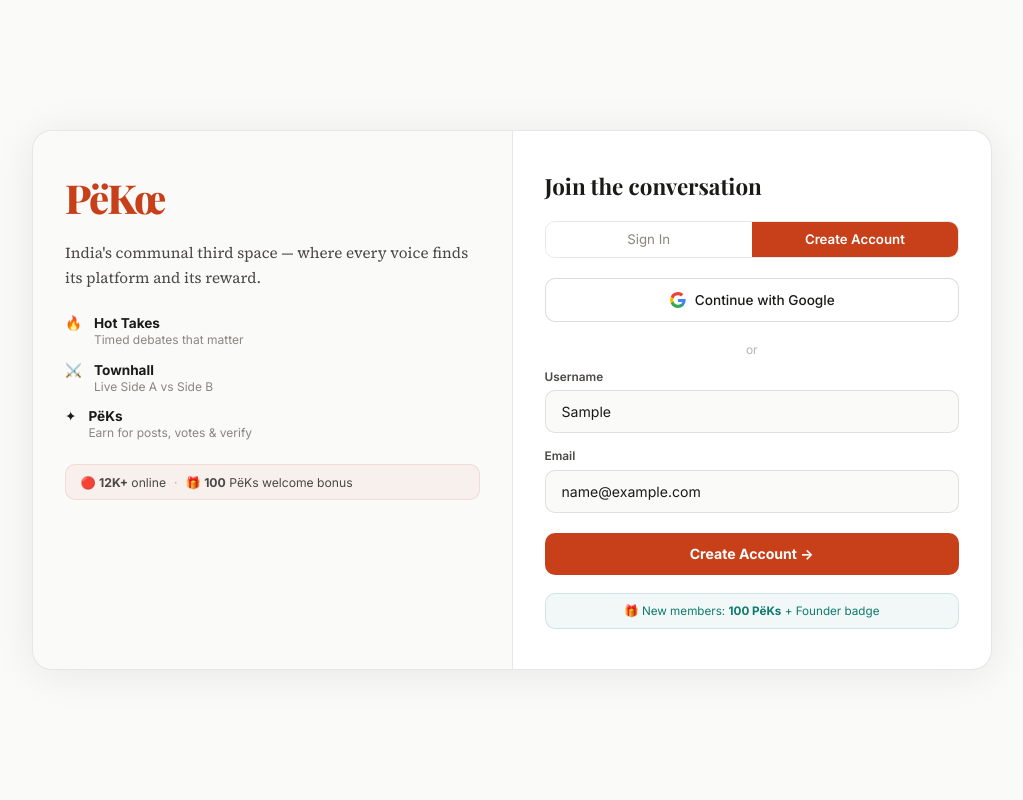
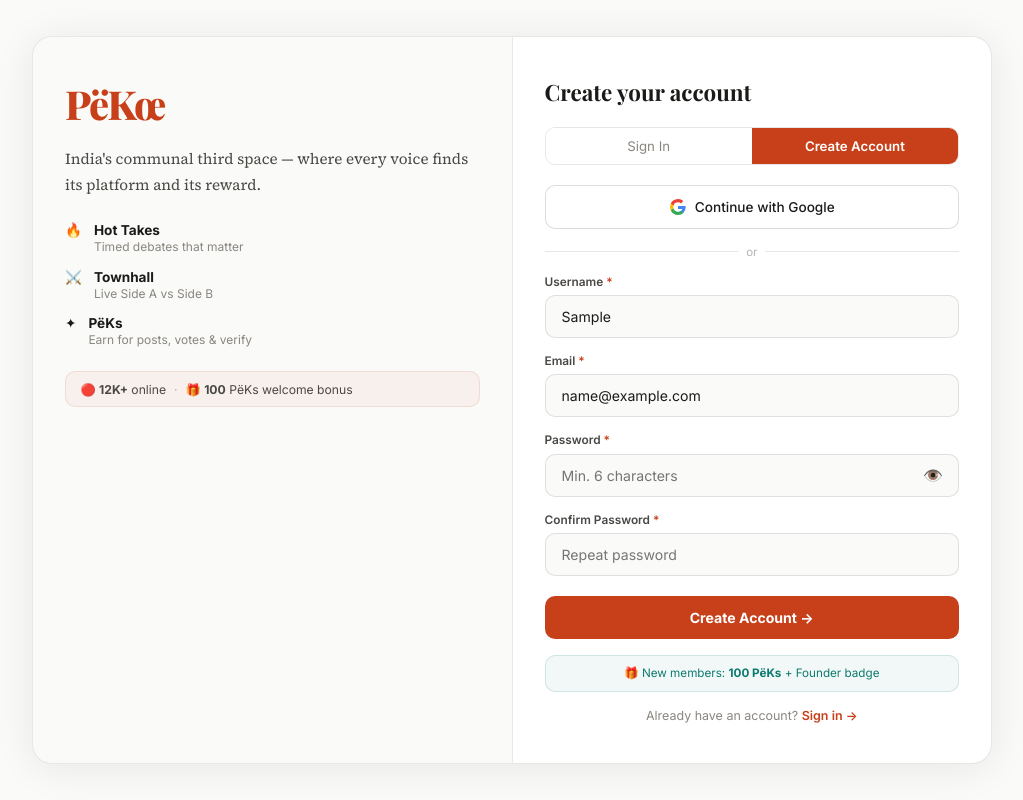
Before and after one commit to bhoomimiglani/pekoe1, a React (Create React App) app: page / in a window 1280 px wide. Both pictures are taken after typing "Sample", "name@example.com" into the empty fields and a click on the button "Create Account". Shown: the whole page, without its empty margins (128-1151 px from the left). Built offline with nearby package versions, Linux system fonts and the light colour scheme; no server answers.

Commit message:
feat: proper login/signup forms with email+password, validation, error messages, show/hide password

```diff
--- a/src/components/Auth/Login.jsx
+++ b/src/components/Auth/Login.jsx
@@ -7,11 +7,15 @@
   const [tab, setTab] = useState('login');
   const [username, setUsername] = useState('');
   const [email, setEmail] = useState('');
+  const [password, setPassword] = useState('');
+  const [confirmPassword, setConfirmPassword] = useState('');
+  const [error, setError] = useState('');
   const [loading, setLoading] = useState(false);
   const [googleLoading, setGoogleLoading] = useState(false);
+  const [showPassword, setShowPassword] = useState(false);
   const { login, setUser, setToken } = useApp();
 
-  // Handle Google OAuth callback — Supabase redirects back here after Google login
+  // Handle Google OAuth callback
   useEffect(() => {
     const handleOAuthCallback = async () => {
       if (!supabase) return;
@@ -19,14 +23,11 @@
       if (session && session.user) {
         const googleUser = session.user;
         const rawName = googleUser.user_metadata?.full_name || googleUser.email || '';
-        // Convert to valid username: letters/numbers/underscore, 2-24 chars
         const suggestedUsername = rawName
           .replace(/[^a-zA-Z0-9_]/g, '_')
           .replace(/_+/g, '_')
           .replace(/^_|_$/g, '')
           .slice(0, 24) || 'user';
-
-        // Log in or register via our backend using Google identity
         try {
           const res = await api.post('/api/auth/google-login', {
             googleId: googleUser.id,
@@ -45,65 +46,64 @@
         }
       }
     };
-
     handleOAuthCallback();
-
     if (!supabase) return;
-    const { data: { subscription } } = supabase.auth.onAuthStateChange(
-      async (event, session) => {
-        if (event === 'SIGNED_IN' && session) {
-          handleOAuthCallback();
-        }
-      }
-    );
+    const { data: { subscription } } = supabase.auth.onAuthStateChange(async (event, session) => {
+      if (event === 'SIGNED_IN' && session) handleOAuthCallback();
+    });
     return () => subscription.unsubscribe();
   // eslint-disable-next-line react-hooks/exhaustive-deps
   }, []);
 
   const handleGoogleLogin = async () => {
-    if (!supabase) {
-      alert('Google login is not configured yet. Please use username login.');
-      return;
-    }
+    if (!supabase) { setError('Google login not configured. Use username login.'); return; }
     setGoogleLoading(true);
     const { error: oauthError } = await supabase.auth.signInWithOAuth({
       provider: 'google',
-      options: {
-        redirectTo: 'https://pekoe1.vercel.app',
-      },
+      options: { redirectTo: 'https://pekoe1.vercel.app' },
     });
-    if (oauthError) {
-      alert('Google login failed: ' + oauthError.message);
-      setGoogleLoading(false);
-    }
-    // If no error, browser redirects to Google — no further action needed
+    if (oauthError) { setError(oauthError.message); setGoogleLoading(false); }
   };
 
-  const handleSubmit = async (e) => {
+  const handleLogin = async (e) => {
     e.preventDefault();
-    if (!username || username.length < 2) {
-      alert('Username must be at least 2 characters');
-      return;
-    }
+    setError('');
+    if (!username.trim()) { setError('Username is required'); return; }
     if (!/^[a-zA-Z0-9_]{2,24}$/.test(username)) {
-      alert('Username: 2-24 characters, letters/numbers/underscore only');
+      setError('Username: 2-24 characters, letters/numbers/underscore only');
       return;
     }
     setLoading(true);
     const result = await login(username, email);
     setLoading(false);
-    if (!result.success) alert('Login failed. Please try again.');
+    if (!result?.success) setError('Login failed. Check your username and try again.');
+  };
+
+  const handleSignup = async (e) => {
+    e.preventDefault();
+    setError('');
+    if (!username.trim()) { setError('Username is required'); return; }
+    if (!/^[a-zA-Z0-9_]{2,24}$/.test(username)) {
+      setError('Username: 2-24 characters, letters/numbers/underscore only');
+      return;
+    }
+    if (!email.trim()) { setError('Email is required for signup'); return; }
+    if (!/^[^\s@]+@[^\s@]+\.[^\s@]+$/.test(email)) { setError('Enter a valid email address'); return; }
+    if (password.length < 6) { setError('Password must be at least 6 characters'); return; }
+    if (password !== confirmPassword) { setError('Passwords do not match'); return; }
+    setLoading(true);
+    const result = await login(username, email);
+    setLoading(false);
+    if (!result?.success) setError('Signup failed. Username may already be taken.');
   };
 
   return (
     <div style={s.page}>
       <div style={s.card}>
-        {/* Left — brand */}
+        {/* Left panel */}
         <div style={s.left}>
           <div style={s.logo}>PëKœ</div>
-          <p style={s.tagline}>
-            India's communal third space — where every voice finds its platform and its reward.
-          </p>
+          <p style={s.tagline}>India's communal third space — where every voice finds its platform and its reward.</p>
           <div style={s.features}>
             <div style={s.feat}><span>🔥</span><div><strong>Hot Takes</strong><br /><span style={s.featSub}>Timed debates that matter</span></div></div>
             <div style={s.feat}><span>⚔️</span><div><strong>Townhall</strong><br /><span style={s.featSub}>Live Side A vs Side B</span></div></div>
@@ -116,17 +116,19 @@
           </div>
         </div>
 
-        {/* Right — form */}
+        {/* Right panel */}
         <div style={s.right}>
-          <h2 style={s.formTitle}>Join the conversation</h2>
+          <h2 style={s.formTitle}>
+            {tab === 'login' ? 'Welcome back' : 'Create your account'}
+          </h2>
 
           {/* Tabs */}
           <div style={s.tabs}>
-            <button style={s.tab(tab === 'login')} onClick={() => setTab('login')}>Sign In</button>
-            <button style={s.tab(tab === 'signup')} onClick={() => setTab('signup')}>Create Account</button>
+            <button style={s.tab(tab === 'login')} onClick={() => { setTab('login'); setError(''); }}>Sign In</button>
+            <button style={s.tab(tab === 'signup')} onClick={() => { setTab('signup'); setError(''); }}>Create Account</button>
           </div>
 
-          {/* Google Auth */}
+          {/* Google */}
           <button style={s.googleBtn} onClick={handleGoogleLogin} disabled={googleLoading}>
             <svg width="18" height="18" viewBox="0 0 18 18" style={{ marginRight: 8 }}>
               <path fill="#4285F4" d="M16.51 8H8.98v3h4.3c-.18 1-.74 1.48-1.6 2.04v2.01h2.6a7.8 7.8 0 0 0 2.38-5.88c0-.57-.05-.66-.15-1.18z"/>
@@ -134,33 +136,81 @@
               <path fill="#FBBC05" d="M4.5 10.52a4.8 4.8 0 0 1 0-3.04V5.41H1.83a8 8 0 0 0 0 7.18l2.67-2.07z"/>
               <path fill="#EA4335" d="M8.98 4.18c1.17 0 2.23.4 3.06 1.2l2.3-2.3A8 8 0 0 0 1.83 5.4L4.5 7.49a4.77 4.77 0 0 1 4.48-3.3z"/>
             </svg>
-            {googleLoading ? 'Redirecting to Google…' : 'Continue with Google'}
+            {googleLoading ? 'Redirecting…' : 'Continue with Google'}
           </button>
 
-          <div style={s.divider}><span style={s.dividerText}>or</span></div>
+          <div style={s.divider}>
+            <div style={s.dividerLine} />
+            <span style={s.dividerText}>or</span>
+            <div style={s.dividerLine} />
+          </div>
 
-          <form onSubmit={handleSubmit}>
+          {/* Error */}
+          {error && <div style={s.errorBox}>{error}</div>}
+
+          {/* LOGIN FORM */}
+          {tab === 'login' && (
+            <form onSubmit={handleLogin}>
               <label style={s.label}>Username</label>
               <input
-              type="text" placeholder="e.g. priya_blr"
-              value={username} onChange={e => setUsername(e.target.value)}
-              style={s.input} maxLength="24" required
+                type="text" placeholder="e.g. priya_blr" value={username}
+                onChange={e => setUsername(e.target.value)} style={s.input} maxLength="24" required
               />
-            <label style={s.label}>
-              Email {tab === 'login' && <span style={s.opt}>(optional)</span>}
-            </label>
+              <label style={s.label}>Email <span style={s.opt}>(optional)</span></label>
               <input
-              type="email" placeholder="you@email.com"
-              value={email} onChange={e => setEmail(e.target.value)}
-              style={s.input}
-              required={tab === 'signup'}
+                type="email" placeholder="you@email.com" value={email}
+                onChange={e => setEmail(e.target.value)} style={s.input}
               />
               <button type="submit" style={s.submitBtn} disabled={loading}>
-              {loading ? 'Signing in…' : tab === 'signup' ? 'Create Account →' : 'Enter PëKœ →'}
+                {loading ? 'Signing in…' : 'Sign In →'}
               </button>
             </form>
+          )}
+
+          {/* SIGNUP FORM */}
+          {tab === 'signup' && (
+            <form onSubmit={handleSignup}>
+              <label style={s.label}>Username <span style={s.req}>*</span></label>
+              <input
+                type="text" placeholder="e.g. priya_blr" value={username}
+                onChange={e => setUsername(e.target.value)} style={s.input} maxLength="24" required
+              />
+              <label style={s.label}>Email <span style={s.req}>*</span></label>
+              <input
+                type="email" placeholder="you@email.com" value={email}
+                onChange={e => setEmail(e.target.value)} style={s.input} required
+              />
+              <label style={s.label}>Password <span style={s.req}>*</span></label>
+              <div style={{ position: 'relative', marginBottom: '1rem' }}>
+                <input
+                  type={showPassword ? 'text' : 'password'}
+                  placeholder="Min. 6 characters" value={password}
+                  onChange={e => setPassword(e.target.value)}
+                  style={{ ...s.input, marginBottom: 0 }} required
+                />
+                <button type="button" onClick={() => setShowPassword(!showPassword)} style={s.eyeBtn}>
+                  {showPassword ? '🙈' : '👁️'}
+                </button>
+              </div>
+              <label style={s.label}>Confirm Password <span style={s.req}>*</span></label>
+              <input
+                type="password" placeholder="Repeat password" value={confirmPassword}
+                onChange={e => setConfirmPassword(e.target.value)} style={s.input} required
+              />
+              <button type="submit" style={s.submitBtn} disabled={loading}>
+                {loading ? 'Creating account…' : 'Create Account →'}
+              </button>
+            </form>
+          )}
 
           <p style={s.bonus}>🎁 New members: <strong>100 PëKs</strong> + Founder badge</p>
+
+          <p style={s.switchText}>
+            {tab === 'login'
+              ? <>No account? <button style={s.switchBtn} onClick={() => { setTab('signup'); setError(''); }}>Create one →</button></>
+              : <>Already have an account? <button style={s.switchBtn} onClick={() => { setTab('login'); setError(''); }}>Sign in →</button></>
+            }
+          </p>
         </div>
       </div>
     </div>
@@ -168,83 +218,33 @@
 };
 
 const s = {
-  page: {
-    minHeight: '100vh', background: '#FAFAF8',
-    display: 'flex', alignItems: 'center', justifyContent: 'center', padding: '1.5rem',
-  },
-  card: {
-    background: '#fff', border: '1px solid rgba(26,26,24,0.1)',
-    borderRadius: 20, display: 'flex', flexDirection: 'row', flexWrap: 'wrap',
-    maxWidth: 960, width: '100%',
-    boxShadow: '0 4px 40px rgba(0,0,0,0.08)',
-  },
-  left: {
-    flex: 1, padding: '2.5rem 2rem', minWidth: 260,
-    background: '#FAFAF8', borderRadius: '20px 0 0 20px',
-    borderRight: '1px solid rgba(26,26,24,0.08)',
-  },
-  logo: {
-    fontFamily: "'Playfair Display', Georgia, serif",
-    fontSize: '2.5rem', fontWeight: 800, color: '#C8401A',
-    letterSpacing: '-0.04em', marginBottom: '1rem',
-  },
-  tagline: {
-    fontFamily: "'Source Serif 4', Georgia, serif",
-    fontSize: '0.95rem', color: '#4A4845', lineHeight: 1.7, marginBottom: '1.5rem',
-  },
+  page: { minHeight: '100vh', background: '#FAFAF8', display: 'flex', alignItems: 'center', justifyContent: 'center', padding: '1.5rem' },
+  card: { background: '#fff', border: '1px solid rgba(26,26,24,0.1)', borderRadius: 20, display: 'flex', flexDirection: 'row', flexWrap: 'wrap', maxWidth: 960, width: '100%', boxShadow: '0 4px 40px rgba(0,0,0,0.08)' },
+  left: { flex: 1, padding: '2.5rem 2rem', minWidth: 260, background: '#FAFAF8', borderRadius: '20px 0 0 20px', borderRight: '1px solid rgba(26,26,24,0.08)' },
+  logo: { fontFamily: "'Playfair Display', Georgia, serif", fontSize: '2.5rem', fontWeight: 800, color: '#C8401A', letterSpacing: '-0.04em', marginBottom: '1rem' },
+  tagline: { fontFamily: "'Source Serif 4', Georgia, serif", fontSize: '0.95rem', color: '#4A4845', lineHeight: 1.7, marginBottom: '1.5rem' },
   features: { display: 'flex', flexDirection: 'column', gap: '0.9rem', marginBottom: '1.5rem' },
   feat: { display: 'flex', gap: '0.75rem', alignItems: 'flex-start', fontSize: '0.85rem', fontWeight: 500 },
   featSub: { fontSize: '0.75rem', color: '#8A8680', fontWeight: 400 },
-  trust: {
-    display: 'flex', alignItems: 'center', gap: '0.5rem',
-    padding: '0.6rem 0.9rem', borderRadius: 10,
-    background: 'rgba(200,64,26,0.05)', border: '1px solid rgba(200,64,26,0.12)',
-    fontSize: '0.76rem', color: '#4A4845',
-  },
+  trust: { display: 'flex', alignItems: 'center', gap: '0.5rem', padding: '0.6rem 0.9rem', borderRadius: 10, background: 'rgba(200,64,26,0.05)', border: '1px solid rgba(200,64,26,0.12)', fontSize: '0.76rem', color: '#4A4845' },
   right: { flex: 1, padding: '2.5rem 2rem', minWidth: 280 },
-  formTitle: {
-    fontFamily: "'Playfair Display', Georgia, serif",
-    fontSize: '1.4rem', fontWeight: 700, marginBottom: '1.25rem', color: '#1A1A18',
-  },
-  tabs: { display: 'flex', gap: 0, marginBottom: '1.25rem', border: '1px solid rgba(26,26,24,0.1)', borderRadius: 10, overflow: 'hidden' },
-  tab: (active) => ({
-    flex: 1, padding: '0.6rem', border: 'none', cursor: 'pointer',
-    background: active ? '#C8401A' : '#fff',
-    color: active ? '#fff' : '#8A8680',
-    fontWeight: active ? 600 : 400, fontSize: '0.83rem', transition: 'all 0.15s',
-  }),
-  googleBtn: {
-    width: '100%', padding: '0.75rem', borderRadius: 10,
-    border: '1px solid rgba(26,26,24,0.15)', background: '#fff',
-    color: '#1A1A18', fontSize: '0.85rem', fontWeight: 500,
-    display: 'flex', alignItems: 'center', justifyContent: 'center',
-    cursor: 'pointer', marginBottom: '1rem', transition: 'background 0.15s',
-  },
-  divider: { position: 'relative', textAlign: 'center', margin: '0.75rem 0' },
-  dividerText: {
-    background: '#fff', padding: '0 0.75rem',
-    fontSize: '0.75rem', color: '#B8B4AE',
-    position: 'relative', zIndex: 1,
-  },
+  formTitle: { fontFamily: "'Playfair Display', Georgia, serif", fontSize: '1.4rem', fontWeight: 700, marginBottom: '1.25rem', color: '#1A1A18' },
+  tabs: { display: 'flex', marginBottom: '1.25rem', border: '1px solid rgba(26,26,24,0.1)', borderRadius: 10, overflow: 'hidden' },
+  tab: (active) => ({ flex: 1, padding: '0.6rem', border: 'none', cursor: 'pointer', background: active ? '#C8401A' : '#fff', color: active ? '#fff' : '#8A8680', fontWeight: active ? 600 : 400, fontSize: '0.83rem', transition: 'all 0.15s' }),
+  googleBtn: { width: '100%', padding: '0.75rem', borderRadius: 10, border: '1px solid rgba(26,26,24,0.15)', background: '#fff', color: '#1A1A18', fontSize: '0.85rem', fontWeight: 500, display: 'flex', alignItems: 'center', justifyContent: 'center', cursor: 'pointer', marginBottom: '1rem' },
+  divider: { display: 'flex', alignItems: 'center', gap: '0.5rem', margin: '0.5rem 0 1rem' },
+  dividerLine: { flex: 1, height: 1, background: 'rgba(26,26,24,0.1)' },
+  dividerText: { fontSize: '0.72rem', color: '#B8B4AE', whiteSpace: 'nowrap' },
+  errorBox: { background: 'rgba(185,28,28,0.06)', border: '1px solid rgba(185,28,28,0.2)', borderRadius: 8, padding: '0.6rem 0.9rem', fontSize: '0.8rem', color: '#B91C1C', marginBottom: '1rem' },
   label: { display: 'block', fontSize: '0.74rem', fontWeight: 600, color: '#4A4845', marginBottom: '0.4rem' },
+  req: { color: '#C8401A' },
   opt: { color: '#B8B4AE', fontWeight: 400 },
-  input: {
-    width: '100%', padding: '0.75rem 1rem', borderRadius: 10,
-    border: '1px solid rgba(26,26,24,0.12)', background: '#FAFAF8',
-    color: '#1A1A18', fontSize: '0.88rem', marginBottom: '1rem',
-    outline: 'none', boxSizing: 'border-box', fontFamily: 'Inter, sans-serif',
-  },
-  submitBtn: {
-    width: '100%', padding: '0.8rem', borderRadius: 10, border: 'none',
-    background: '#C8401A', color: '#fff', fontSize: '0.88rem',
-    fontWeight: 700, cursor: 'pointer', marginTop: '0.25rem',
-    transition: 'background 0.15s',
-  },
-  bonus: {
-    marginTop: '1.1rem', padding: '0.65rem', borderRadius: 10,
-    background: 'rgba(13,122,110,0.05)', border: '1px solid rgba(13,122,110,0.15)',
-    fontSize: '0.73rem', color: '#0D7A6E', textAlign: 'center',
-  },
+  input: { width: '100%', padding: '0.75rem 1rem', borderRadius: 10, border: '1px solid rgba(26,26,24,0.12)', background: '#FAFAF8', color: '#1A1A18', fontSize: '0.88rem', marginBottom: '1rem', outline: 'none', boxSizing: 'border-box', fontFamily: 'Inter, sans-serif' },
+  eyeBtn: { position: 'absolute', right: '0.75rem', top: '50%', transform: 'translateY(-50%)', background: 'none', border: 'none', cursor: 'pointer', fontSize: '1rem', padding: '0.25rem' },
+  submitBtn: { width: '100%', padding: '0.8rem', borderRadius: 10, border: 'none', background: '#C8401A', color: '#fff', fontSize: '0.88rem', fontWeight: 700, cursor: 'pointer', marginTop: '0.25rem', transition: 'background 0.15s' },
+  bonus: { marginTop: '1rem', padding: '0.65rem', borderRadius: 10, background: 'rgba(13,122,110,0.05)', border: '1px solid rgba(13,122,110,0.15)', fontSize: '0.73rem', color: '#0D7A6E', textAlign: 'center' },
+  switchText: { marginTop: '1rem', textAlign: 'center', fontSize: '0.78rem', color: '#8A8680' },
+  switchBtn: { background: 'none', border: 'none', color: '#C8401A', cursor: 'pointer', fontWeight: 600, fontSize: '0.78rem', padding: 0 },
 };
 
 export default Login;
```
Lines whose indentation alone changed are shown as unchanged.
